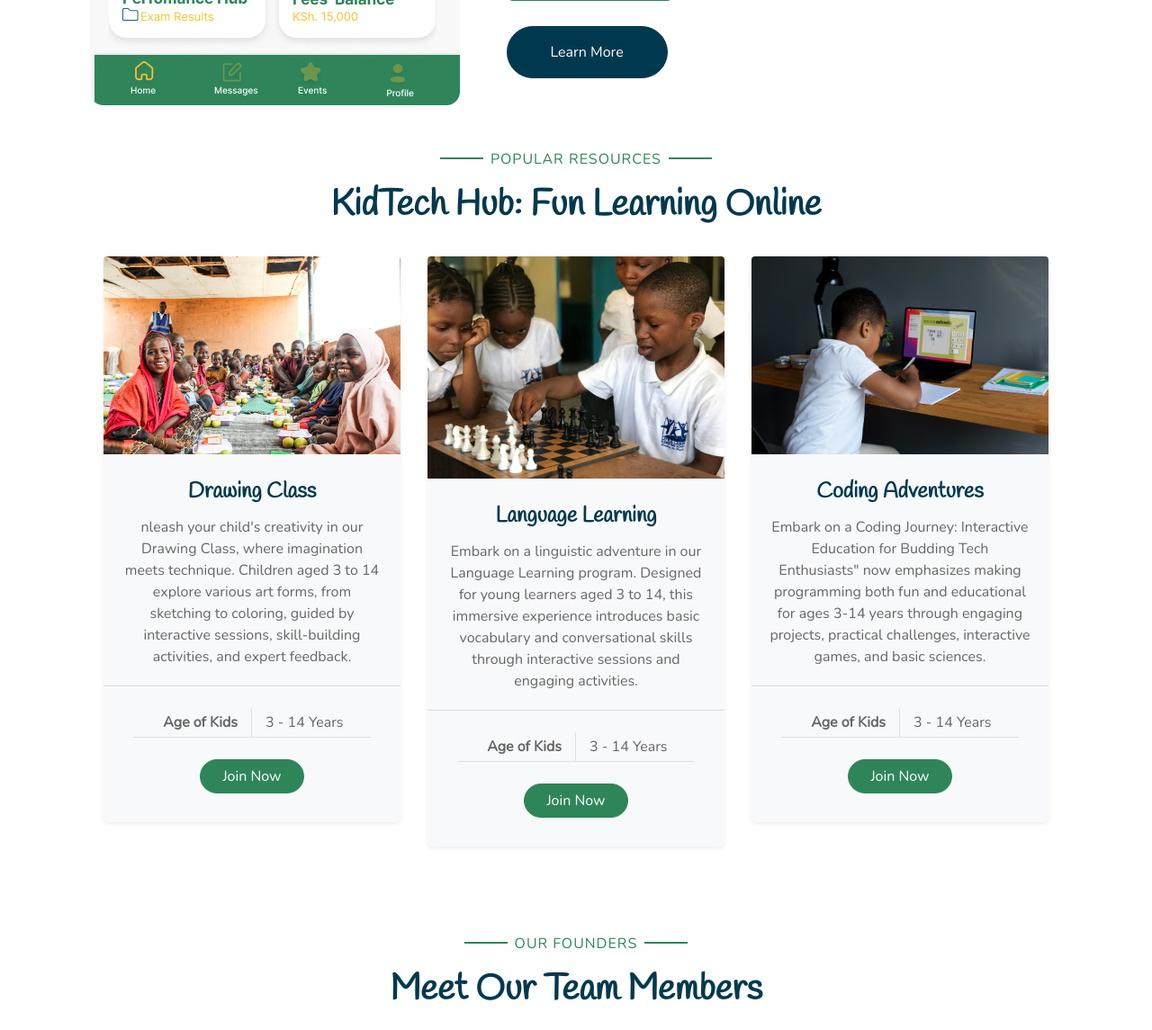
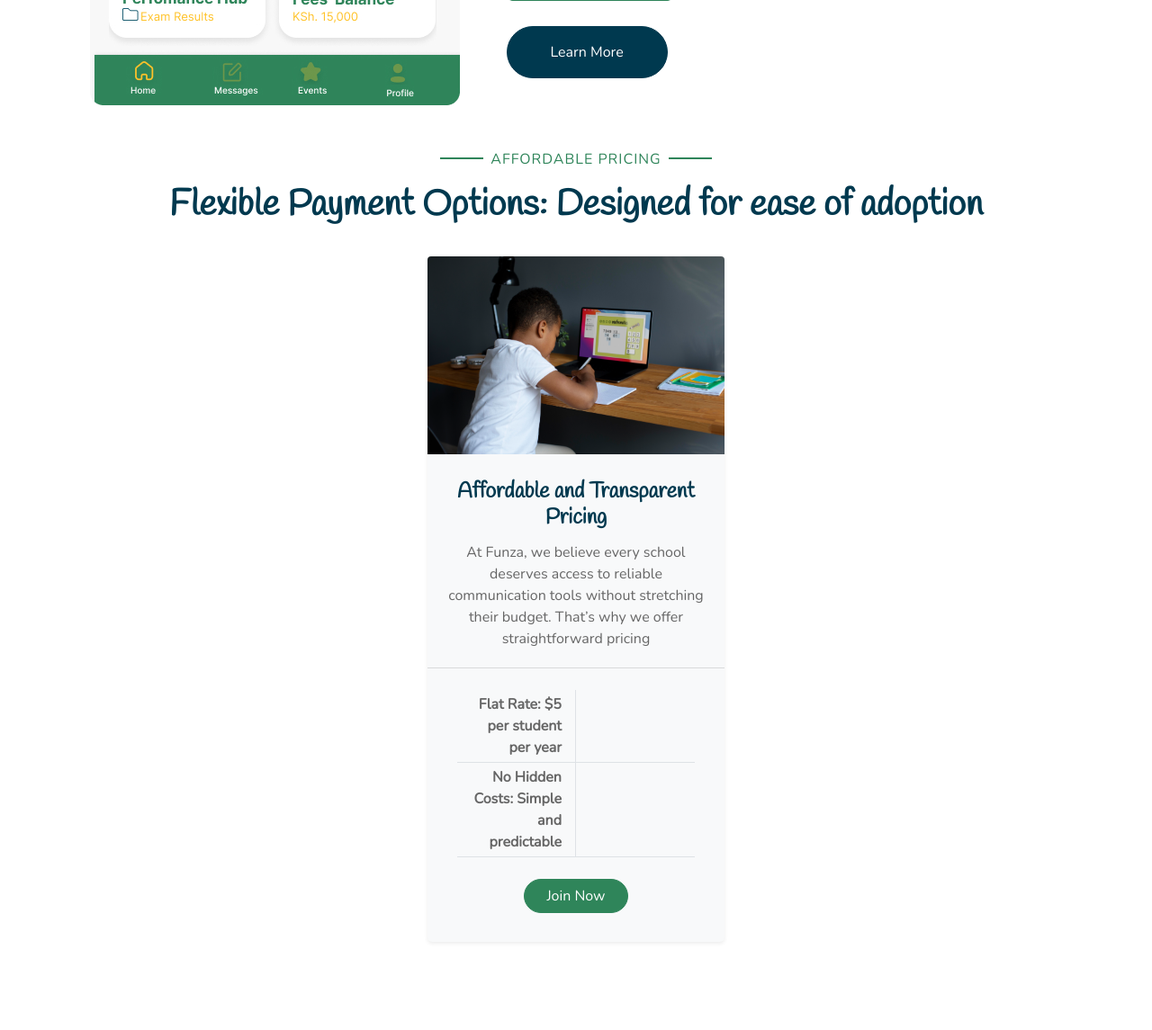
Before and after one commit to sos-robin/Mafunzo, a Django app: page / in a window 1280 px wide. Shown: the part 1904-3049 px from the top of the page at 90% size. Run offline with Django 5.2, Linux system fonts and the light colour scheme; some libraries are stand-ins or nearby versions.

Commit message:
Pricing details

```diff
--- a/Funza/templates/Funza/index.html
+++ b/Funza/templates/Funza/index.html
@@ -239,13 +239,14 @@ Funza - Home
       <div class="container">
         <div class="text-center pb-2">
           <p class="section-title px-5">
-            <span class="px-2">Popular Resources</span>
+            <span class="px-2">Affordable Pricing</span>
           </p>
-          <h1 class="mb-4">KidTech Hub: Fun Learning Online</h1>
+          <h1 class="mb-4">Flexible Payment Options: Designed for ease of adoption
+          </h1>
         </div>
         <div class="row">
           <div class="col-lg-4 mb-5">
-            <div class="card border-0 bg-light shadow-sm pb-2">
+            {% comment %} <div class="card border-0 bg-light shadow-sm pb-2">
               <img class="card-img-top mb-2" src="img/edu.jpg" alt="" />
               <div class="card-body text-center">
                 <h4 class="card-title">Drawing Class</h4>
@@ -264,10 +265,40 @@ Funza - Home
                 </div>
               </div>
               <a href="" class="btn btn-primary px-4 mx-auto mb-4">Join Now</a>
+            </div> {% endcomment %}
+          </div>
+          <div class="col-lg-4 mb-5">
+            <div class="card border-0 bg-light shadow-sm pb-2">
+              <img class="card-img-top mb-2" src="img/code.jpg" alt="" />
+              <div class="card-body text-center">
+                <h4 class="card-title">Affordable and Transparent Pricing</h4>
+                <p class="card-text">
+                  At Funza, we believe every school deserves access to reliable communication tools without stretching their budget. That’s why we offer straightforward pricing
+                </p>
+              </div>
+              <div class="card-footer bg-transparent py-4 px-5">
+                <div class="row border-bottom">
+                  <div class="col-6 py-1 text-right border-right">
+                    <strong>Flat Rate: $5 per student per year
+                    </strong>
+                  </div>
+                  {% comment %} <div class="col-6 py-1">3 - 14 Years</div> {% endcomment %}
+                </div>
+                <div class="row border-bottom">
+                  <div class="col-6 py-1 text-right border-right">
+                    <strong>No Hidden Costs: Simple and predictable
+
+                    </strong>
+                  </div>
+                  {% comment %} <div class="col-6 py-1">3 - 14 Years</div> {% endcomment %}
+                </div>
+
+              </div>
+              <a href="https://play.google.com/store" class="btn btn-primary px-4 mx-auto mb-4">Join Now</a>
             </div>
           </div>
           <div class="col-lg-4 mb-5">
-            <div class="card border-0 bg-light shadow-sm pb-2">
+            {% comment %} <div class="card border-0 bg-light shadow-sm pb-2">
               <img class="card-img-top mb-2" src="img/chess.jpg" alt="" />
               <div class="card-body text-center">
                 <h4 class="card-title">Language Learning</h4>
@@ -286,30 +317,9 @@ Funza - Home
 
               </div>
               <a href="" class="btn btn-primary px-4 mx-auto mb-4">Join Now</a>
-            </div>
+            </div>{% endcomment %}
           </div>
-          <div class="col-lg-4 mb-5">
-            <div class="card border-0 bg-light shadow-sm pb-2">
-              <img class="card-img-top mb-2" src="img/code.jpg" alt="" />
-              <div class="card-body text-center">
-                <h4 class="card-title">Coding Adventures</h4>
-                <p class="card-text">
-                  Embark on a Coding Journey: Interactive Education for Budding Tech Enthusiasts" now emphasizes making programming both fun and educational for ages 3-14 years through engaging projects,
-                  practical challenges, interactive games, and basic sciences.
-                </p>
-              </div>
-              <div class="card-footer bg-transparent py-4 px-5">
-                <div class="row border-bottom">
-                  <div class="col-6 py-1 text-right border-right">
-                    <strong>Age of Kids</strong>
-                  </div>
-                  <div class="col-6 py-1">3 - 14 Years</div>
-                </div>
 
-              </div>
-              <a href="" class="btn btn-primary px-4 mx-auto mb-4">Join Now</a>
-            </div>
-          </div>
         </div>
       </div>
     </div>
```
Also changed, not shown: Funza/templates/Funza/about.html (+7 -6 lines).
